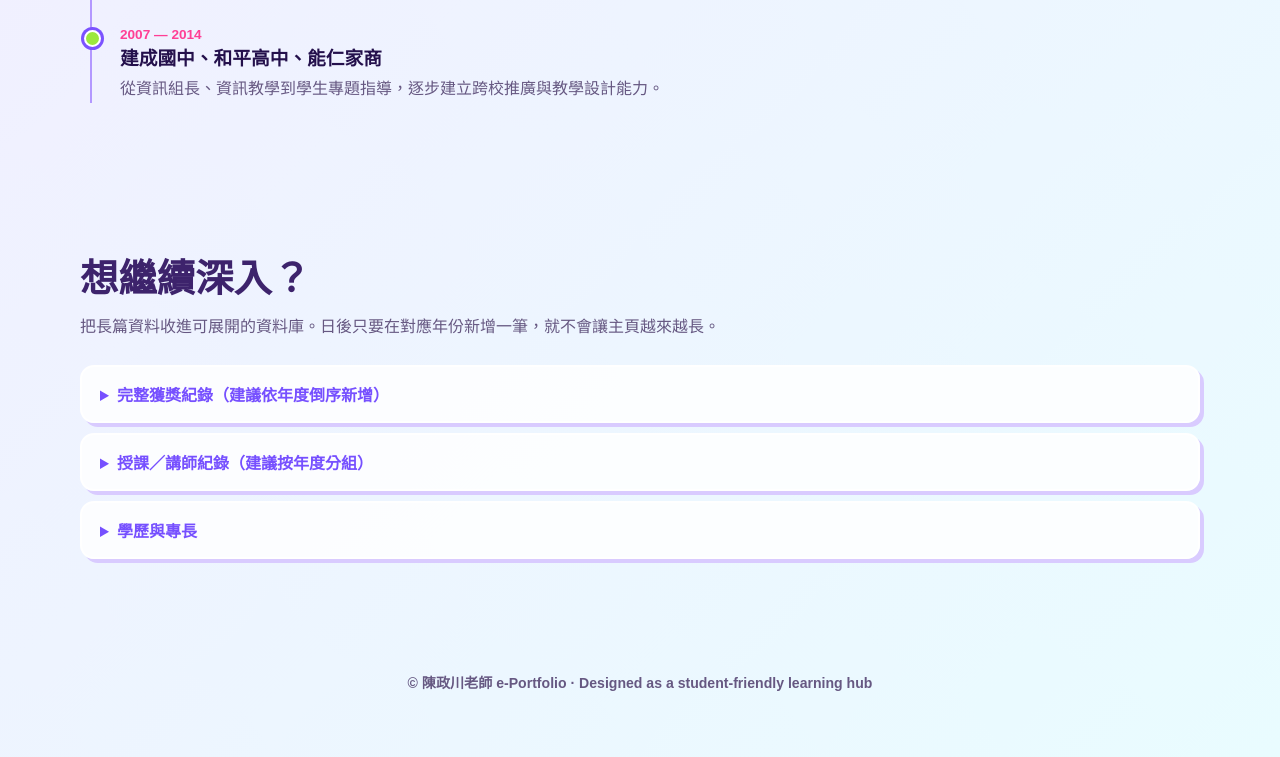
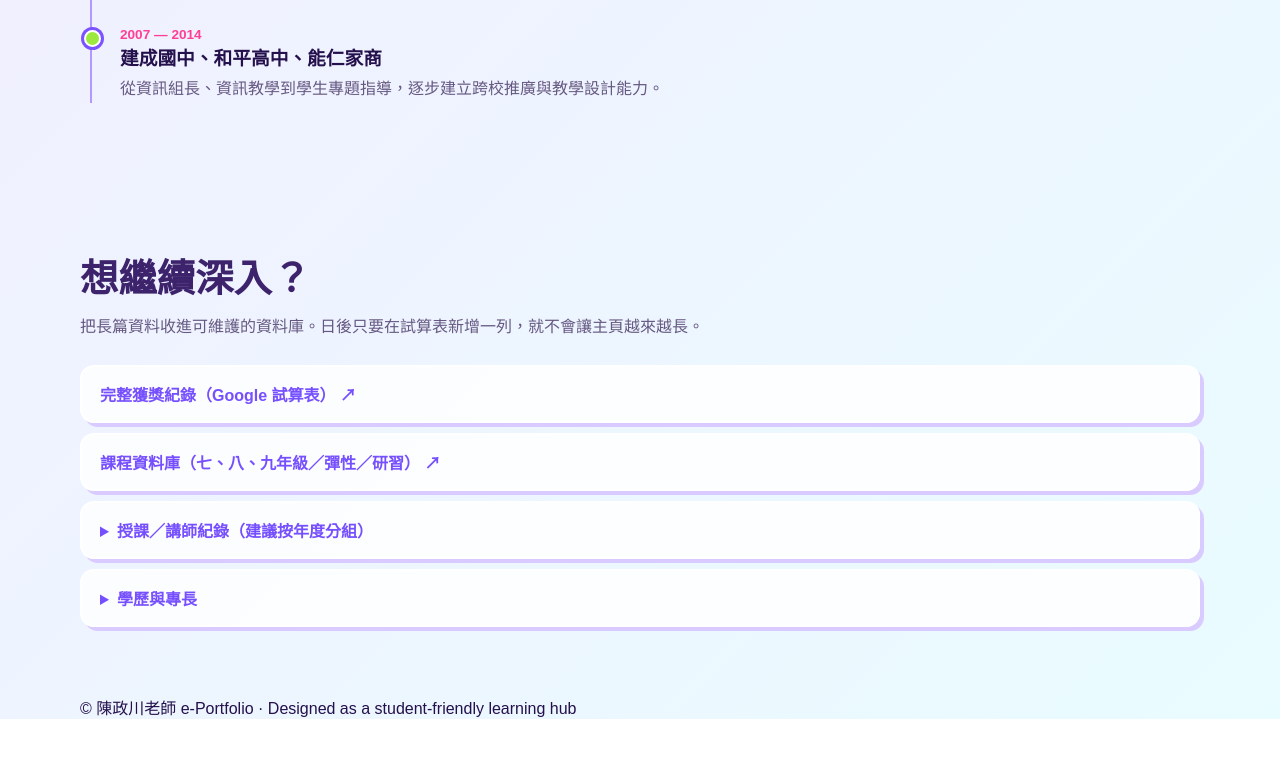
Before and after one commit to btosichen/chen-tech-lab, a plain HTML site: page index.html in a window 1280 px wide. Shown: the part 2559-3316 px from the top of the page. After the commit the page ends 3278 px from the top, so only its background shows below. Drawn offline with Linux system fonts and the light colour scheme.

Commit message:
Link portfolio data sheets

```diff
--- a/index.html
+++ b/index.html
@@ -16,7 +16,7 @@
     section{padding:58px 0}.section-title{font-size:clamp(1.7rem,3vw,2.4rem);margin:0 0 10px;color:#3d236c}.intro{color:var(--muted);line-height:1.7;margin:0 0 25px}.grid{display:grid;grid-template-columns:repeat(3,1fr);gap:16px}.card{min-height:170px;padding:22px;border:2px solid #fff;border-radius:18px;background:var(--panel);box-shadow:7px 7px 0 #dbcdff;transition:.25s}.card:nth-child(2){box-shadow:7px 7px 0 #ffafd1}.card:nth-child(3){box-shadow:7px 7px 0 #a6eff7}.card:hover{transform:translateY(-6px) rotate(-1deg);border-color:var(--pink)}.icon{font-size:2rem}.card h3{margin:13px 0 8px;color:var(--violet)}.card p{color:var(--muted);font-size:.92rem;line-height:1.65;margin:0}
     .tabs{display:flex;gap:10px;flex-wrap:wrap;margin:24px 0}.tab{background:#fff;border:2px solid #d7c8ff;color:var(--violet);padding:9px 14px;border-radius:999px;cursor:pointer;font-weight:800}.tab.active,.tab:hover{background:var(--yellow);border-color:var(--yellow);color:#462569;box-shadow:3px 3px 0 var(--pink)}.award-list{display:grid;gap:10px}.award{display:grid;grid-template-columns:74px 1fr auto;gap:15px;align-items:center;padding:17px;border-left:7px solid var(--cyan);border-radius:0 14px 14px 0;background:var(--panel);box-shadow:4px 4px 0 #e2d6ff}.award time{font-weight:900;color:var(--pink)}.award h3{font-size:1rem;margin:0 0 4px}.award p{font-size:.88rem;color:var(--muted);margin:0}.tag{font-size:.76rem;padding:5px 8px;border-radius:999px;background:#ffe376;color:#6b4783;font-weight:800;white-space:nowrap}
     .timeline{position:relative;margin-left:10px;padding-left:28px;border-left:2px solid #b398ff}.timeline article{position:relative;margin:0 0 28px}.timeline article:before{content:"";position:absolute;left:-36px;top:5px;width:13px;height:13px;border-radius:50%;background:var(--lime);border:2px solid #fff;box-shadow:0 0 0 3px #7b52ff}.timeline h3{margin:0 0 5px}.timeline p{margin:0;color:var(--muted);line-height:1.7}.year{color:var(--pink);font-weight:900;font-size:.85rem}
-    details{border:2px solid #fff;background:var(--panel);box-shadow:4px 4px 0 #d9cbff;border-radius:14px;margin:10px 0;padding:15px 18px}summary{cursor:pointer;font-weight:900;color:var(--violet)}details p,details li{color:var(--muted);line-height:1.75}footer{padding:45px 0 65px;color:var(--muted);text-align:center;font-size:.88rem;font-weight:700}
+    details,.database-link{border:2px solid #fff;background:var(--panel);box-shadow:4px 4px 0 #d9cbff;border-radius:14px;margin:10px 0;padding:15px 18px}summary{cursor:pointer;font-weight:900;color:var(--violet)}details p,details li{color:var(--muted);line-height:1.75}.database-link{display:block;color:var(--violet);font-weight:900;text-decoration:none;transition:.2s}.database-link:hover{transform:translate(-2px,-2px);box-shadow:7px 7px 0 var(--pink);color:var(--pink)}
     @media(max-width:760px){.hero{grid-template-columns:1fr;padding-top:52px}.avatar{width:min(330px,85vw);margin:auto}.stats{grid-template-columns:repeat(2,1fr)}.grid{grid-template-columns:1fr}.nav-links{display:none}.award{grid-template-columns:55px 1fr}.award .tag{display:none}}
   </style>
 </head>
@@ -39,7 +39,7 @@
       <article class="award" data-type="student"><time>2011</time><div><h3>國際學校網界博覽會</h3><p>全球鄉土專題網站製作比賽｜白金獎</p></div><span class="tag">學生指導</span></article>
     </div></section>
     <section id="journey"><div class="eyebrow">TEACHING JOURNEY</div><h2 class="section-title">教學旅程</h2><div class="timeline"><article><span class="year">2016 — 現在</span><h3>陽明高中國中部｜資訊科技教師</h3><p>歷經服務推廣、資訊媒體與生教行政，現以資訊科技課程為核心，持續推動 AI、STEAM 與雙語科技教育。</p></article><article><span class="year">2014 — 2016</span><h3>松山工農｜資訊科教師</h3><p>從技職教育累積資訊專業與實作課程經驗。</p></article><article><span class="year">2007 — 2014</span><h3>建成國中、和平高中、能仁家商</h3><p>從資訊組長、資訊教學到學生專題指導，逐步建立跨校推廣與教學設計能力。</p></article></div></section>
-    <section id="more"><h2 class="section-title">想繼續深入？</h2><p class="intro">把長篇資料收進可展開的資料庫。日後只要在對應年份新增一筆，就不會讓主頁越來越長。</p><details><summary>完整獲獎紀錄（建議依年度倒序新增）</summary><p>欄位格式：年度｜類別｜競賽／計畫｜成果｜角色／作品連結。可放入所有 41 筆競賽與教學成果。</p></details><details><summary>授課／講師紀錄（建議按年度分組）</summary><p>目前可整理為「AI 與數位學習」、「Micro:bit／Arduino／機器人」、「Scratch／STEAM」、「雙語與教師增能」四類，減少 59 筆清單的壓力。</p></details><details><summary>學歷與專長</summary><p>國立臺北科技大學技術及職業教育研究所碩士班｜國立彰化師範大學工業教育學系電子工程組。專長：資訊科技、程式設計、STEAM、AI 教育與教學設計。</p></details></section>
+    <section id="more"><h2 class="section-title">想繼續深入？</h2><p class="intro">把長篇資料收進可維護的資料庫。日後只要在試算表新增一列，就不會讓主頁越來越長。</p><a class="database-link" href="https://docs.google.com/spreadsheets/d/1CdksbAS5jUf2DoOitKFFrrQwiNyyGPnwKK2dsAUV5lg/edit?usp=sharing" target="_blank" rel="noopener">完整獲獎紀錄（Google 試算表） ↗</a><a class="database-link" href="https://docs.google.com/spreadsheets/d/1CdksbAS5jUf2DoOitKFFrrQwiNyyGPnwKK2dsAUV5lg/edit?usp=sharing#gid=1366126855" target="_blank" rel="noopener">課程資料庫（七、八、九年級／彈性／研習） ↗</a><details><summary>授課／講師紀錄（建議按年度分組）</summary><p>目前可整理為「AI 與數位學習」、「Micro:bit／Arduino／機器人」、「Scratch／STEAM」、「雙語與教師增能」四類，減少 59 筆清單的壓力。</p></details><details><summary>學歷與專長</summary><p>國立臺北科技大學技術及職業教育研究所碩士班｜國立彰化師範大學工業教育學系電子工程組。專長：資訊科技、程式設計、STEAM、AI 教育與教學設計。</p></details></section>
     <footer>© 陳政川老師 e-Portfolio · Designed as a student-friendly learning hub</footer>
   </main>
   <script>
```
